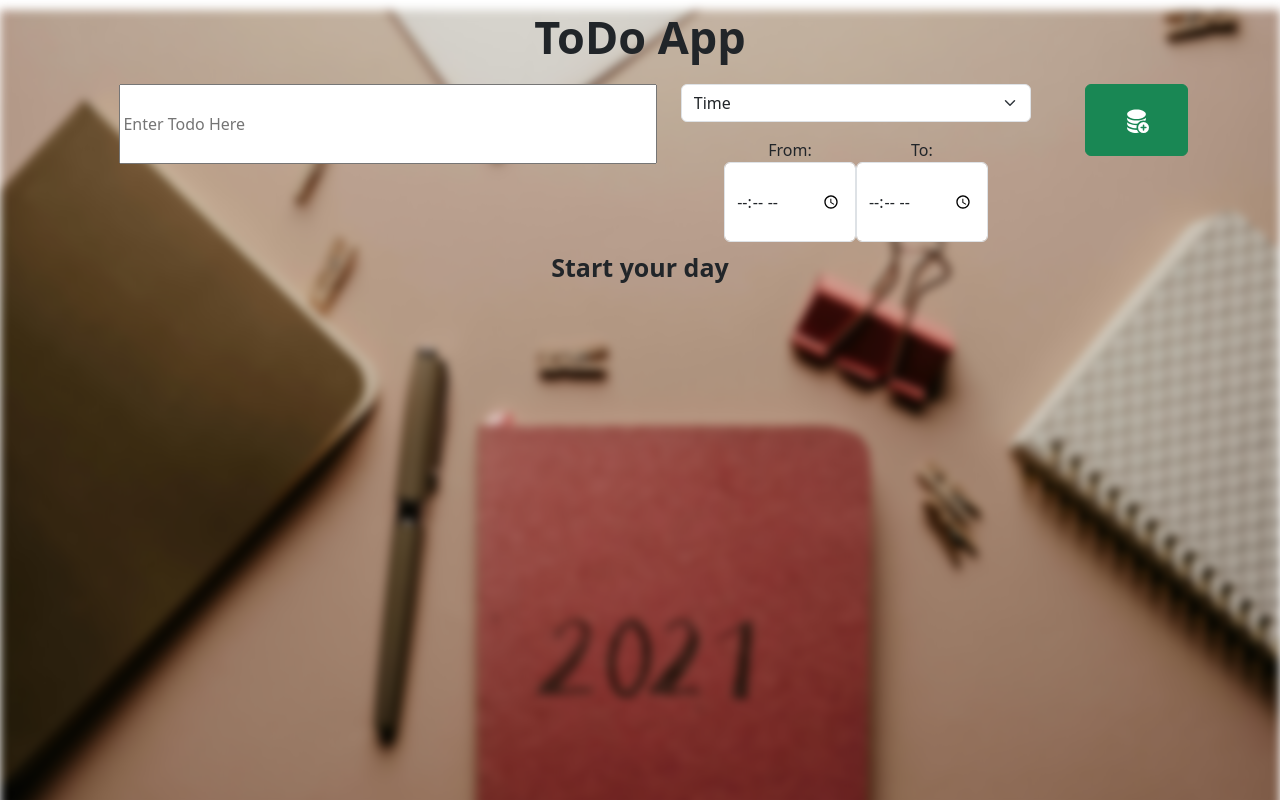
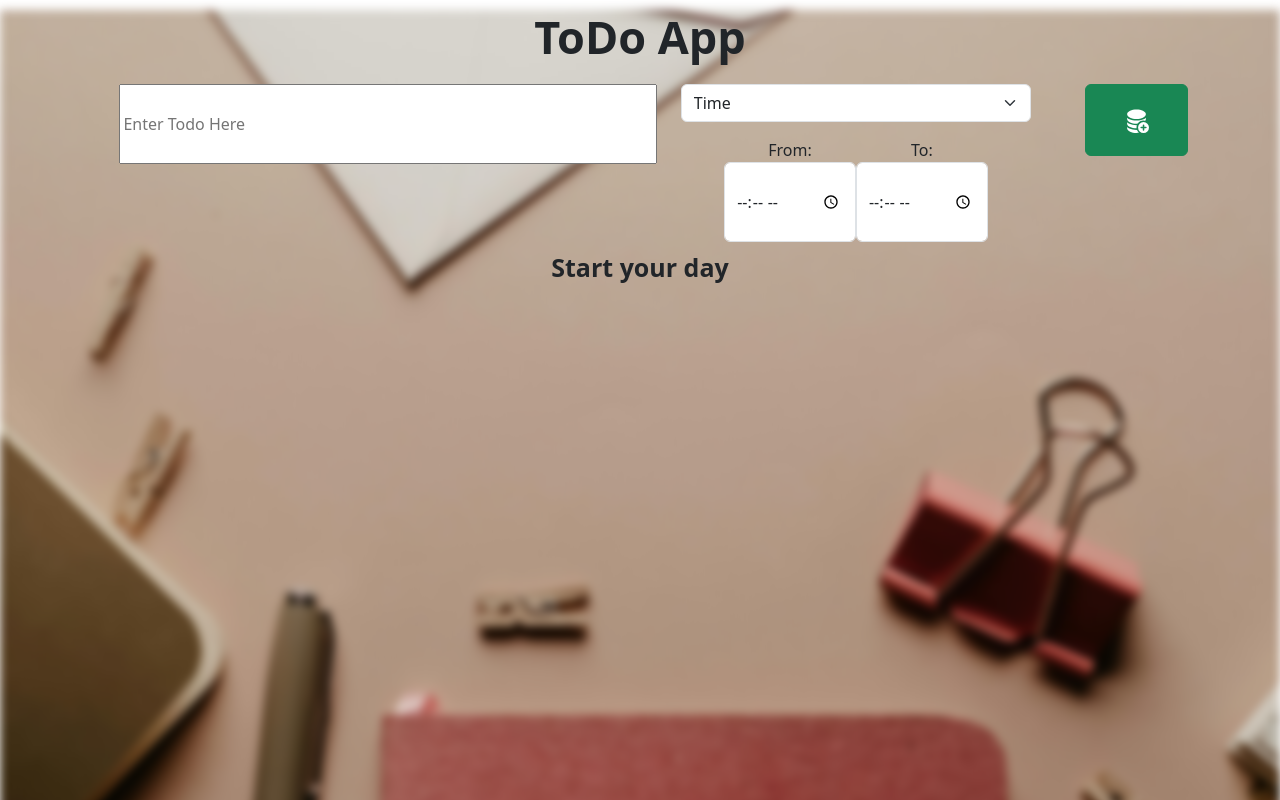
Before and after one commit to vinithp03/Vinith-React_ToDo_App, a React (Vite) app: page / in a window 1280 px wide. Shown: the top 800 px of the page. Built offline with nearby package versions, Linux system fonts and the light colour scheme.

Commit message:
overflow added

```diff
--- a/src/App.css
+++ b/src/App.css
@@ -24,7 +24,7 @@ body::before {
   top: 0;
   left: 0;
   width: 100vw;
-  height: 100vh;
+  height: 170vh;
   background-image: url("/toDoBackground.jpg");
   background-size: cover;
   background-repeat: no-repeat;
```
